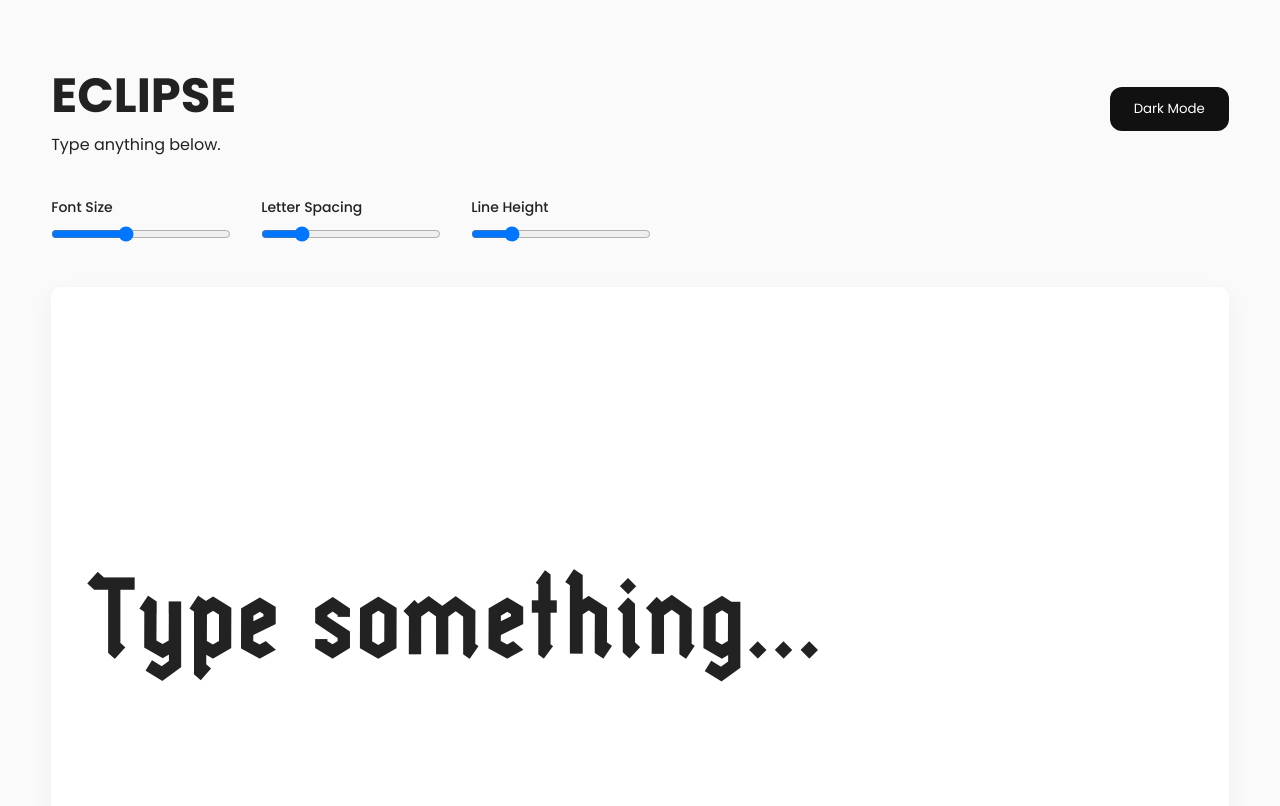
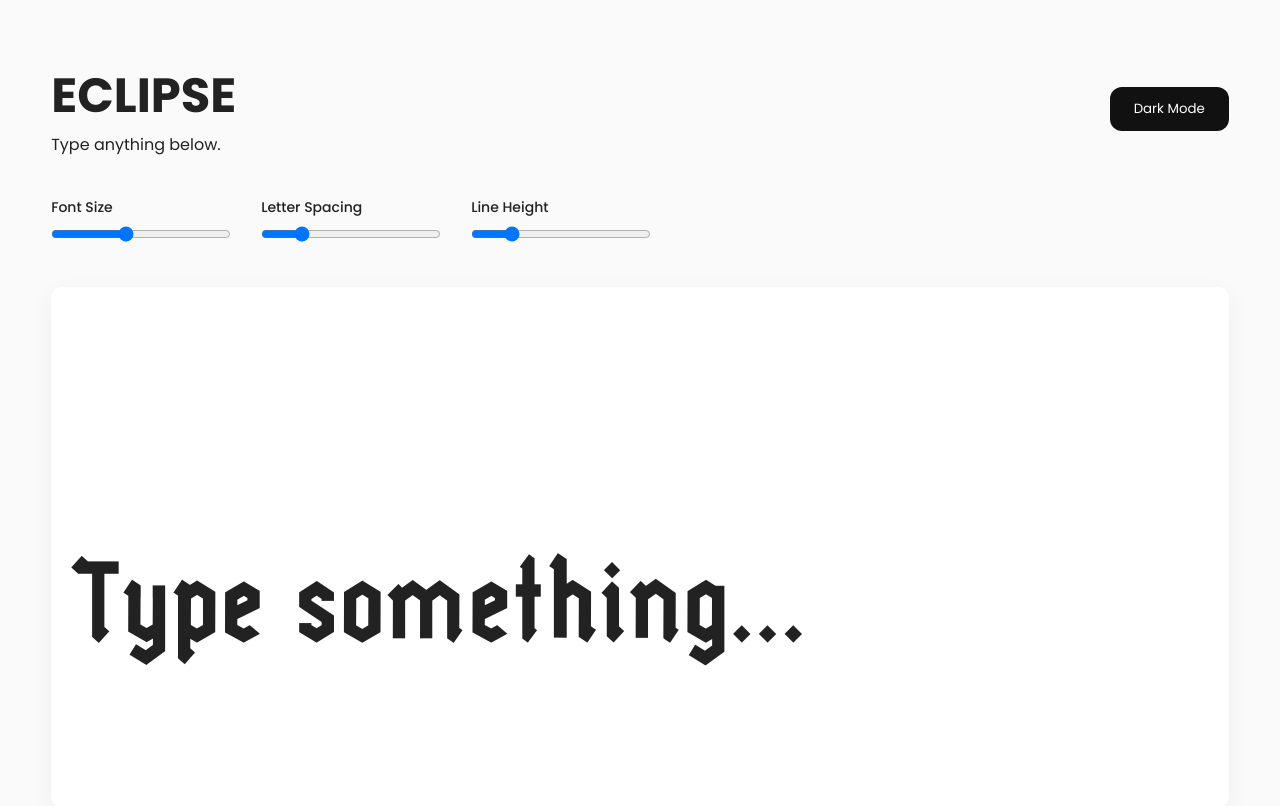
Before and after one commit to cherilyn76/ECLIPSE, a plain HTML site: page index.html in a window 1280 px wide. Drawn offline with Linux system fonts and the light colour scheme.

Commit message:
Update index.html

```diff
--- a/index.html
+++ b/index.html
@@ -100,7 +100,7 @@ width:180px;
 
 background:white;
 border-radius:10px;
-padding:36px;
+padding:20px;
 box-shadow:0 8px 25px rgba(0,0,0,.05);
 
 }
```
